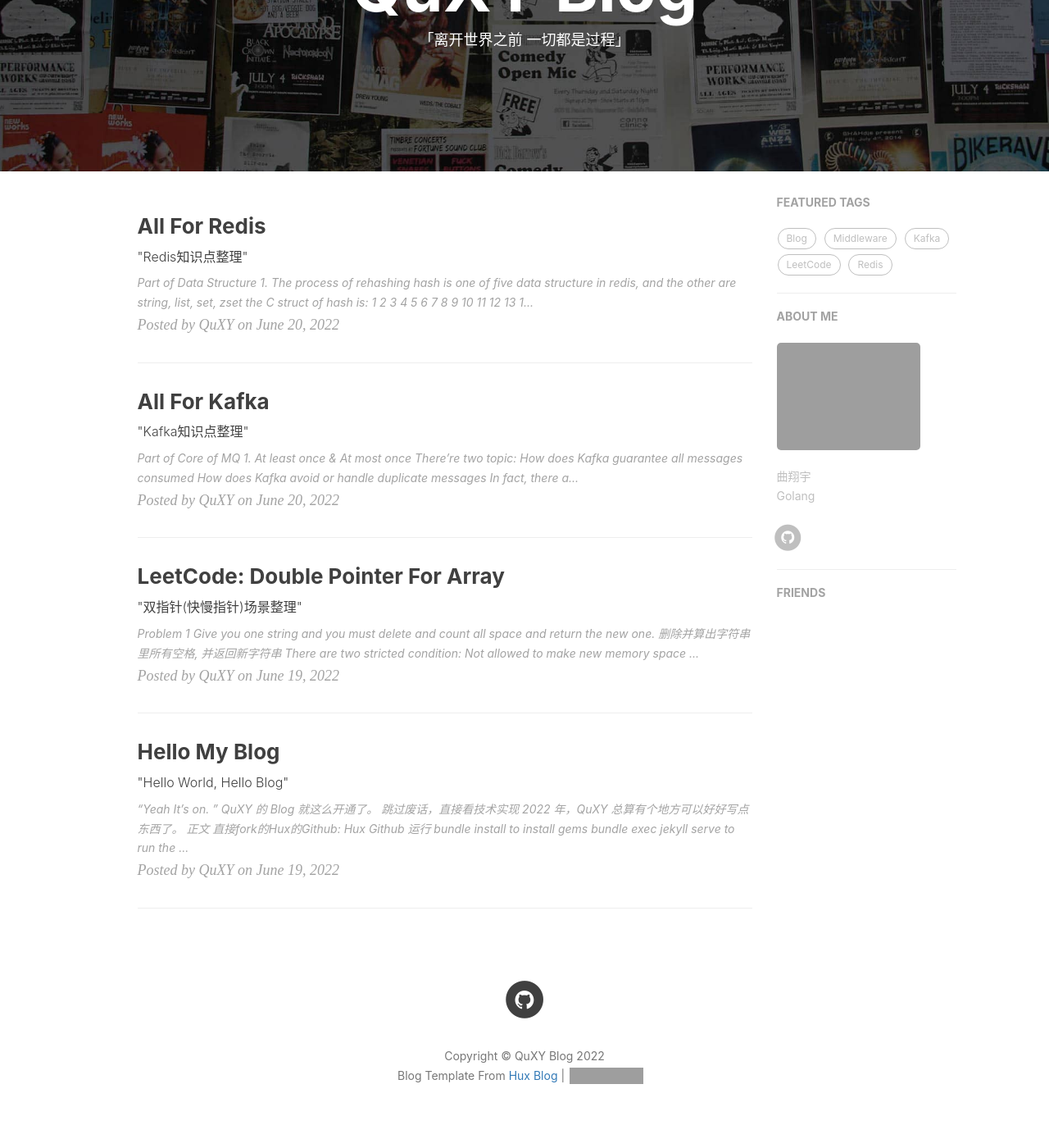
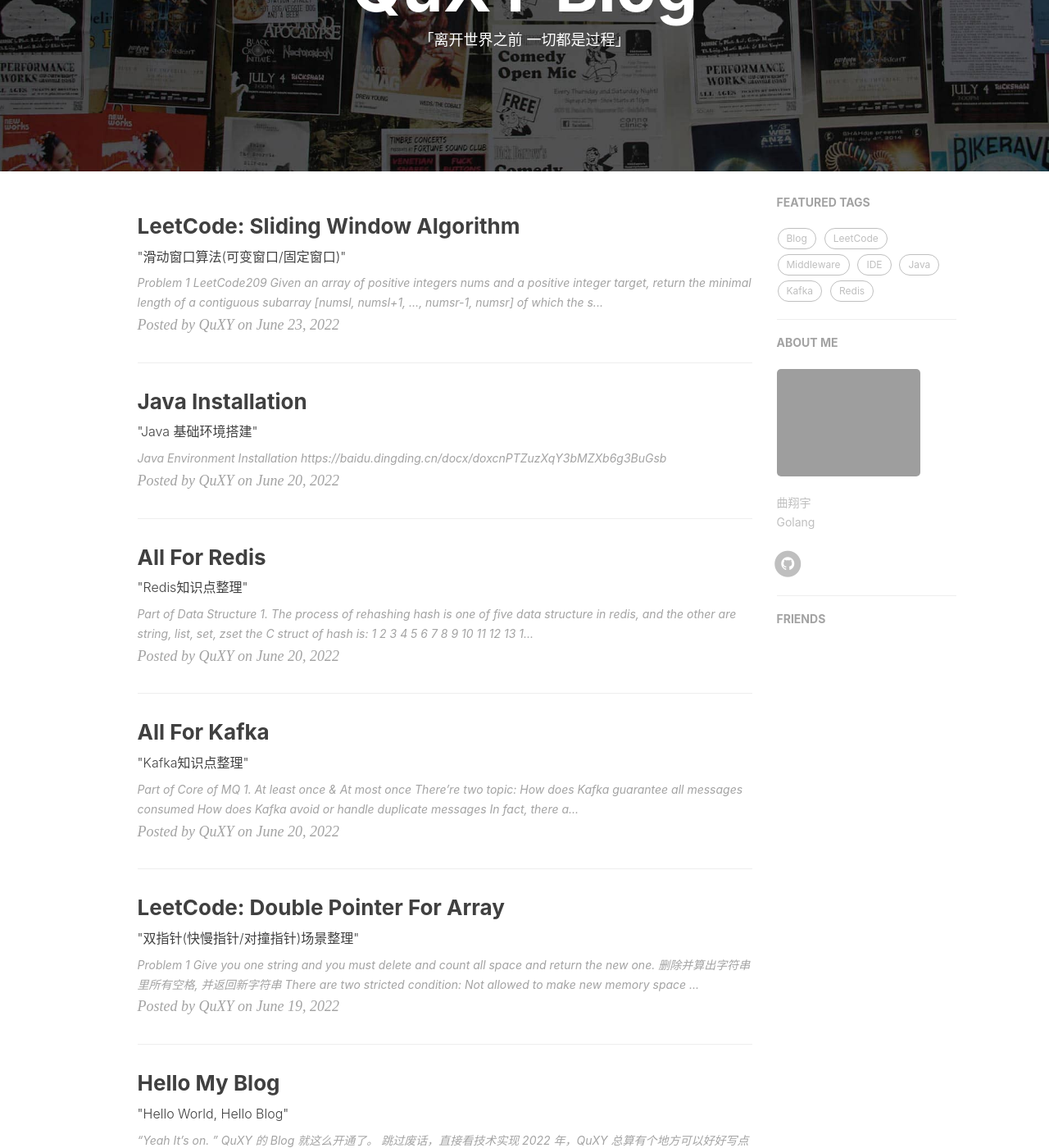
Before and after one commit to SummitXY/SummitXY.github.io, a Jekyll site: the page built from index.html, in a window 1280 px wide and 1400 px high, scrolled down 209 px. Shown: the whole window at 82% size. Built offline with Jekyll 4.4.1, drawn with Linux system fonts in a browser that asks for light colours; nearby versions of some CDN libraries; the list of posts is cut into pages by our own code; comment, search, counter and statistics services are not loaded; grey boxes are pictures that could not be loaded.

Commit message:
add sliding window code

````diff
--- a/_posts/2022-06-19-leetcode-double-pointer.markdown
+++ b/_posts/2022-06-19-leetcode-double-pointer.markdown
@@ -1,7 +1,7 @@
 ---
 layout:     post
 title:      "LeetCode: Double Pointer For Array"
-subtitle:   " \"双指针(快慢指针)场景整理\""
+subtitle:   " \"双指针(快慢指针/对撞指针)场景整理\""
 date:       2022-06-19 22:00:00
 author:     "QuXY"
 header-img: "img/post-bg-universe.jpg"
@@ -133,4 +133,55 @@ Assume the distance from head to cycble point (exclude cycle point) is `a`, and
 
 From the above formula , we can get `s = n*b`, and we know walking from head with `a+n*b` steps can get to the cycle point, so let slower walks `a` steps continuely can get to the cycyle point
 
+---
+
+## Problem 3
+
+> This problem is more related with sliding window
+
+[Leetcode209](https://leetcode.cn/problems/minimum-size-subarray-sum/)
+
+Given an array of positive integers nums and a positive integer target, return the minimal length of a contiguous subarray [numsl, numsl+1, ..., numsr-1, numsr] of which the sum is greater than or equal to target. If there is no such subarray, return 0 instead
+
+```go
+func minSubArrayLen(target int, nums []int) int {
+    if len(nums) < 1 {
+        return 0
+    }
+
+    left, right := 0, 0
+    minLen := 1000000
+    sumNow := 0
+    for right < len(nums) {
+        sumNow += nums[right]
+        if sumNow >= target {
+            if right - left + 1 < minLen {
+                minLen = right - left + 1
+            }
+            for left <= right {
+                sumNow -= nums[left]
+                left ++
+                if sumNow >= target {
+                    if right - left + 1 < minLen {
+                        minLen = right - left + 1
+                    }
+                } else {
+                    break
+                }
+            }
+            right ++
+        } else {
+            // < target
+            right ++
+        }
+    }
+
+    if minLen < 1000000 {
+        return minLen
+    }
+    return 0
+}
+
+```
+
 end
--- /dev/null
+++ b/_posts/2022-06-22-java-install.markdown
@@ -0,0 +1,17 @@
+---
+layout:     post
+title:      "Java Installation"
+subtitle:   " \"Java 基础环境搭建\""
+date:       2022-06-20 22:00:00
+author:     "QuXY"
+header-img: "post-bg-android.jpg"
+catalog: true
+tags:
+    - Java
+    - IDE
+---
+
+
+## Java Environment Installation
+
+https://baidu.dingding.cn/docx/doxcnPTZuzXqY3bMZXb6g3BuGsb
--- /dev/null
+++ b/_posts/2022-06-23-leetcode-sliding-window.markdown
@@ -0,0 +1,49 @@
+---
+layout:     post
+title:      "LeetCode: Sliding Window Algorithm"
+subtitle:   " \"滑动窗口算法(可变窗口/固定窗口)\""
+date:       2022-06-23 22:00:00
+author:     "QuXY"
+header-img: "https://raw.githubusercontent.com/SummitXY/img/master/blogniloy-tesla-fVE7VhswCJI-unsplash.jpg"
+catalog: true
+tags:
+    - LeetCode
+---
+
+## Problem 1
+
+[LeetCode209](https://leetcode.cn/problems/minimum-size-subarray-sum/)
+
+Given an array of positive integers nums and a positive integer target, return the minimal length of a contiguous subarray [numsl, numsl+1, ..., numsr-1, numsr] of which the sum is greater than or equal to target. If there is no such subarray, return 0 instead.
+
+```go
+func minSubArrayLen(target int, nums []int) int {
+    if len(nums) < 2 {
+        return 0
+    }
+
+    minLen := 1000000
+    left, right := 0, 0
+    nowSum := 0
+    for right < len(nums) {
+        nowSum += nums[right]
+        right ++
+        for nowSum >= target {
+            if right - left < minLen {
+                minLen = right - left
+            }
+            nowSum -= nums[left]
+            left ++
+        }
+    }
+
+    if minLen < 1000000 {
+        return minLen
+    }
+
+    return 0
+}
+```
+
+
+## REF
````
